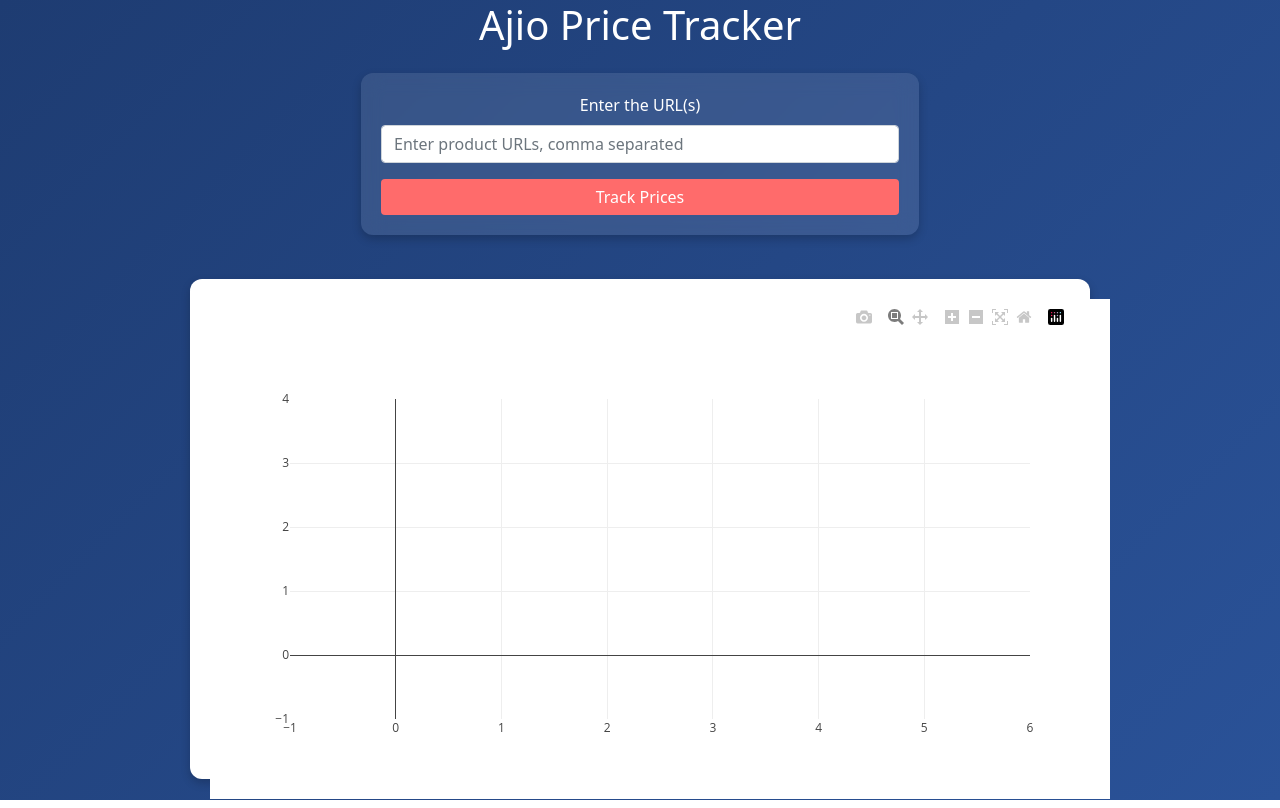
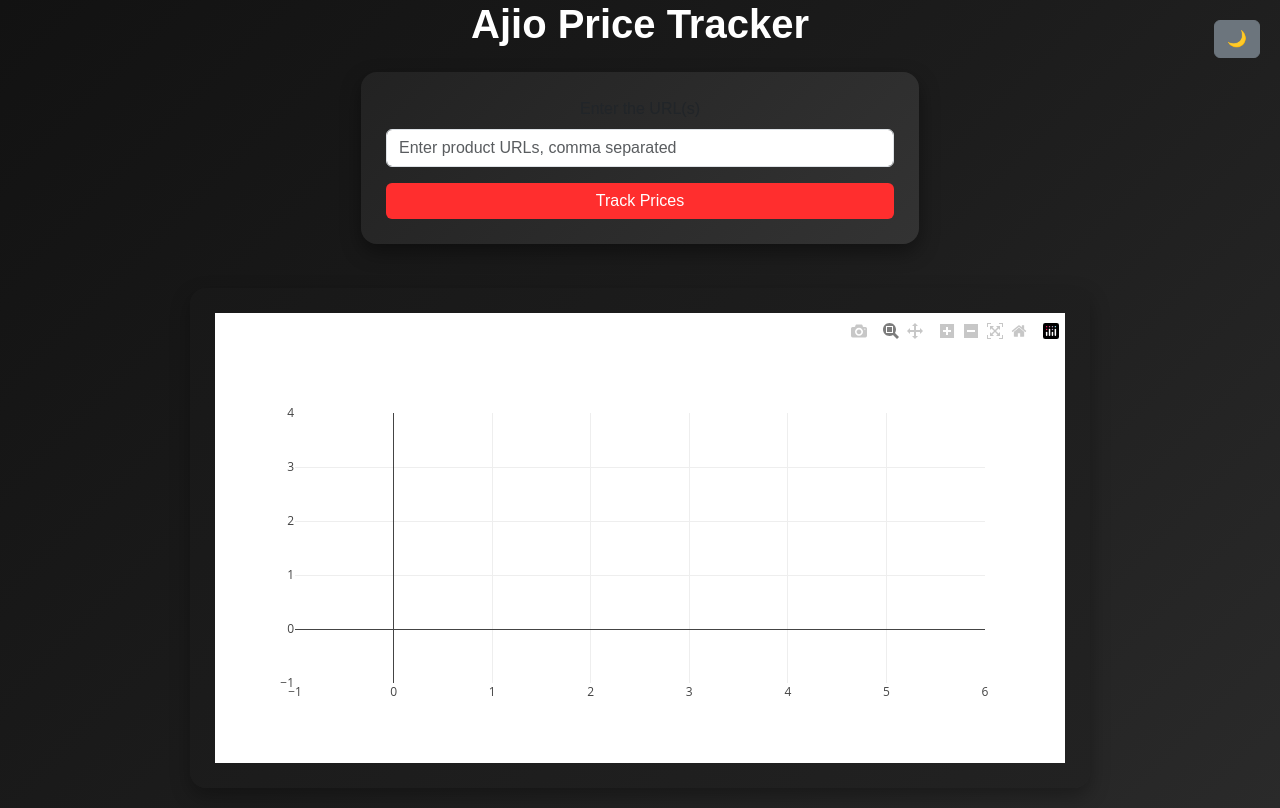
Before and after one commit to utkarshdeshmane/day6, a Flask app: template templates/ajio_price_tracker.html in a window 1280 px wide. Run offline with Flask 3, Linux system fonts and the light colour scheme; the template is opened without the code that fills it: most values are stand-ins (such as "Sample title", 1, 10 or a date in 2020); some libraries are stand-ins or nearby versions.

Commit message:
deploy to ec2

```diff
--- a/templates/ajio_price_tracker.html
+++ b/templates/ajio_price_tracker.html
@@ -4,45 +4,57 @@
     <meta charset="UTF-8">
     <meta name="viewport" content="width=device-width, initial-scale=1.0">
     <title>Ajio Price Tracker</title>
-    <link href="https://cdn.jsdelivr.net/npm/bootstrap@5.0.2/dist/css/bootstrap.min.css" rel="stylesheet">
-    <script src="https://cdn.jsdelivr.net/npm/bootstrap@5.0.2/dist/js/bootstrap.bundle.min.js"></script>
+    <link href="https://cdn.jsdelivr.net/npm/bootstrap@5.3.0/dist/css/bootstrap.min.css" rel="stylesheet">
+    <script src="https://cdn.jsdelivr.net/npm/bootstrap@5.3.0/dist/js/bootstrap.bundle.min.js"></script>
     <script src="https://code.jquery.com/jquery-3.6.0.min.js"></script>
     <script src="https://cdn.plot.ly/plotly-latest.min.js"></script>
     <style>
+        :root {
+            --primary-bg: linear-gradient(135deg, #121212, #1c1c1c, #2a2a2a);
+            --card-bg: linear-gradient(135deg, #222, #333);
+            --chart-bg: linear-gradient(135deg, #181818, #222222);
+            --text-color: #fff;
+        }
         body {
-            background: linear-gradient(135deg, #1e3c72, #2a5298);
-            color: white;
+            background: var(--primary-bg);
+            color: var(--text-color);
             min-height: 100vh;
             display: flex;
             justify-content: center;
             align-items: center;
             flex-direction: column;
+            font-family: 'Poppins', sans-serif;
+            transition: all 0.3s ease;
         }
         .card {
-            background: rgba(255, 255, 255, 0.1);
+            background: var(--card-bg);
             border: none;
-            backdrop-filter: blur(10px);
-            padding: 20px;
-            border-radius: 12px;
-            box-shadow: 0 4px 10px rgba(0, 0, 0, 0.2);
+            padding: 25px;
+            border-radius: 16px;
+            box-shadow: 0 8px 20px rgba(0, 0, 0, 0.4);
+            transition: transform 0.3s, box-shadow 0.3s;
+        }
+        .card:hover {
+            transform: translateY(-5px);
+            box-shadow: 0 12px 30px rgba(0, 0, 0, 0.5);
         }
         .btn-primary {
-            background-color: #ff6b6b;
+            background-color: #ff2e2e;
             border: none;
             transition: all 0.3s;
         }
         .btn-primary:hover {
-            background-color: #ff4757;
+            background-color: #d92020;
         }
-        #chart {
-            background: white;
-            border-radius: 12px;
-            padding: 20px;
+        #chart-container {
+            background: var(--chart-bg);
+            border-radius: 16px;
+            padding: 25px;
             width: 100%;
             max-width: 900px;
             height: 500px;
             margin: 20px auto;
-            box-shadow: 0 4px 10px rgba(0, 0, 0, 0.2);
+            box-shadow: 0 8px 20px rgba(0, 0, 0, 0.3);
         }
         .toast-container {
             position: fixed;
@@ -50,11 +62,22 @@
             right: 20px;
             z-index: 1050;
         }
+        .toast {
+            background: #ff2e2e;
+            color: #ddd;
+            font-weight: bold;
+        }
+        .toggle-switch {
+            position: fixed;
+            top: 20px;
+            right: 20px;
+        }
     </style>
 </head>
 <body>
+    <button class="btn btn-secondary toggle-switch" onclick="toggleTheme()">🌙</button>
     <div class="container text-center">
-        <h1 class="mb-4">Ajio Price Tracker</h1>
+        <h1 class="mb-4 fw-bold">Ajio Price Tracker</h1>
         <div class="col-md-6 mx-auto">
             <div class="card">
                 <form method="POST" action="/" onsubmit="showToast()">
@@ -69,11 +92,13 @@
     </div>
 
     <div class="container mt-4">
-        <div id="chart"></div>
+        <div id="chart-container">
+            <div id="chart"></div>
+        </div>
     </div>
 
     <div class="toast-container">
-        <div id="toastNotification" class="toast align-items-center text-white bg-success border-0" role="alert" aria-live="assertive" aria-atomic="true" data-bs-delay="3000">
+        <div id="toastNotification" class="toast align-items-center border-0" role="alert" aria-live="assertive" aria-atomic="true" data-bs-delay="3000">
             <div class="d-flex">
                 <div class="toast-body">URL submitted successfully!</div>
                 <button type="button" class="btn-close btn-close-white me-2 m-auto" data-bs-dismiss="toast" aria-label="Close"></button>
@@ -94,6 +119,21 @@
             let toast = new bootstrap.Toast(document.getElementById("toastNotification"));
             toast.show();
         }
+
+        function toggleTheme() {
+            let root = document.documentElement;
+            if (root.style.getPropertyValue('--primary-bg') === 'linear-gradient(135deg, #121212, #1c1c1c, #2a2a2a)') {
+                root.style.setProperty('--primary-bg', 'linear-gradient(135deg, #ffffff, #e0e0e0)');
+                root.style.setProperty('--card-bg', 'linear-gradient(135deg, #f0f0f0, #dcdcdc)');
+                root.style.setProperty('--chart-bg', 'linear-gradient(135deg, #ffffff, #f8f8f8)');
+                root.style.setProperty('--text-color', '#000');
+            } else {
+                root.style.setProperty('--primary-bg', 'linear-gradient(135deg, #121212, #1c1c1c, #2a2a2a)');
+                root.style.setProperty('--card-bg', 'linear-gradient(135deg, #222, #333)');
+                root.style.setProperty('--chart-bg', 'linear-gradient(135deg, #181818, #222222)');
+                root.style.setProperty('--text-color', '#fff');
+            }
+        }
     </script>
 </body>
 </html>
```
